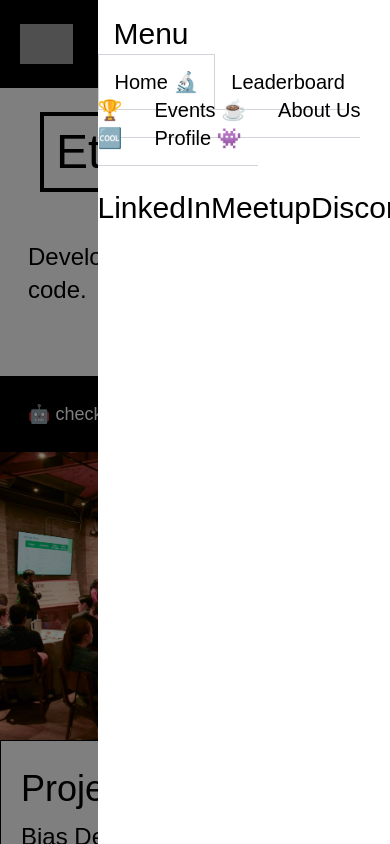
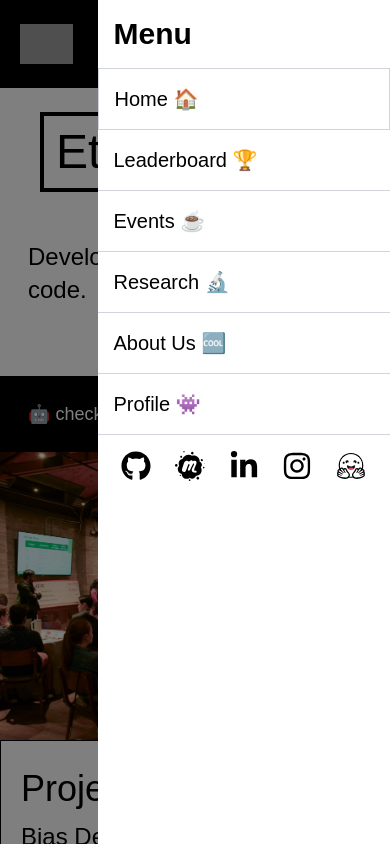
Before and after one commit to Ethical-Spectacle/newsite, a Next.js app: page / in a window 390 px wide. Both pictures are taken after a click on the button 354 px from the left and 44 px from the top of the page. Shown: the top 844 px of the page. Built offline with nearby package versions, Linux system fonts and the light colour scheme; grey boxes are pictures that could not be loaded; a web font is replaced by a local one.

Commit message:
started events page, fixed navbar mobile styling

```diff
--- a/app/components/NavBar.js
+++ b/app/components/NavBar.js
@@ -4,6 +4,8 @@ import React, { useState } from 'react';
 import Link from 'next/link';
 import { AiOutlineMenu, AiOutlineClose } from "react-icons/ai";
 import { useAuth } from '../context/AuthContext';
+import { FaMeetup, FaLinkedinIn, FaGithub, FaInstagram } from 'react-icons/fa';
+
 
 const Navbar = () => {
   const [isOpen, setIsOpen] = useState(false);
@@ -14,6 +16,7 @@ const Navbar = () => {
     window.location.href = '/';
   };
 
+  // need to figure out different solution
   const isActive = (path) => {
     return window.location.pathname === path ? "text-white border-b-2 border-pink-300" : "text-white";
   };
@@ -53,26 +56,29 @@ const Navbar = () => {
       {/* Mobile Menu Overlay */}
       {isOpen && (
         <div className="fixed inset-0 bg-black bg-opacity-50" onClick={() => setIsOpen(false)}>
-          <div className="absolute right-0 top-0 h-full w-3/4 bg-white" onClick={(e) => e.stopPropagation()}>
-            <h1 className="text-3xl text-left p-4">Menu</h1>
+          <div className="absolute right-0 top-0 h-full w-3/4 bg-white flex flex-col" onClick={(e) => e.stopPropagation()}>
+            <h1 className="text-3xl font-semibold p-4">Menu</h1>
 
             {/* Navigation Links */}
-            <a href="/" onClick={() => setIsOpen(false)} className="p-4 text-xl border border-gray-300">Home 🔬</a>
+            <a href="/" onClick={() => setIsOpen(false)} className="p-4 text-xl border border-gray-300">Home 🏠</a>
             <a href="/leaderboard" onClick={() => setIsOpen(false)} className="p-4 text-xl border-b border-gray-300">Leaderboard 🏆</a>
             <a href="/events" onClick={() => setIsOpen(false)} className="p-4 text-xl border-b border-gray-300">Events ☕</a>
+            <a href="/research" onClick={() => setIsOpen(false)} className="p-4 text-xl border-b border-gray-300">Research 🔬</a>
             <a href="/about" onClick={() => setIsOpen(false)} className="p-4 text-xl border-b border-gray-300">About Us 🆒</a>
             <a href="/account" onClick={() => setIsOpen(false)} className="p-4 text-xl border-b border-gray-300">Profile 👾</a>
 
-            {/* Social Links */}
-            <div className='flex justify-evenly items-center mt-8 pb-4'>
-              <a href="https://www.linkedin.com/company/ethical-spectacle-research" className="text-black text-3xl">LinkedIn</a>
-              <a href="https://www.meetup.com/ethical-spectacle-research/events/" className="text-black text-3xl">Meetup</a>
-              <a href="https://discord.gg/MMkUr6P8zv" alt="Discord" className="text-black text-3xl">Discord</a>
-              <a href="https://github.com/Ethical-Spectacle" className="text-black text-3xl">GitHub</a>
-              <a href="https://huggingface.co/ethical-spectacle" target="_blank" rel="noopener noreferrer" className="text-black">Hugging Face</a>
-            </div>
+            {/* Social */}
+            <div className='flex justify-evenly items-center mt-4 pb-4'>
+              <a href="https://github.com/Ethical-Spectacle" className="text-black text-3xl"><FaGithub /></a>
+              <a href="https://www.meetup.com/ethical-spectacle-research/events/" className="text-black text-3xl"><FaMeetup /></a>
+              <a href="https://www.linkedin.com/company/ethical-spectacle-research" className="text-black text-3xl"><FaLinkedinIn /></a>
+              <a href="https://www.instagram.com/ethical_spectacle/" className="text-black text-3xl"><FaInstagram /></a>
+              <a href="https://huggingface.co/ethical-spectacle" target="_blank" rel="noopener noreferrer" className="text-black">
+                <img src='/assets/huggingface.svg' alt="Hugging Face" className="h-7" />
+              </a>
           </div>
         </div>
+      </div>
       )}
     </nav>
   );
--- a/app/events/page.js
+++ b/app/events/page.js
@@ -1 +1,28 @@
-// events header
+'use client';
+import MiniEvents from '../account/components/MyAccount/MiniEvents';
+
+export default function Events() {
+  return (
+    <div className="min-h-screen">
+        <div className="px-5 py-10 md:px-20 border border-black border-3">
+            <h1 className="text-4xl font-bold text-black">Events 🎉</h1>
+            <p className="mt-3 text-gray-500 text-md">A home for developers in Phoenix: Hackathons, workshops, hangouts, and lots of geeking-out.</p>
+        </div>
+
+        <MiniEvents />
+
+        <div className="p-5 md:px-20 border border-black border-3">
+            <h2 className="text-3xl font-bold text-gray-800 mb-4">Past Events</h2>
+
+            {/* hackathon */}
+
+            {/* research recap */}
+
+            {/* recruitment */}
+
+        </div>
+
+
+    </div>
+  );
+}
```
